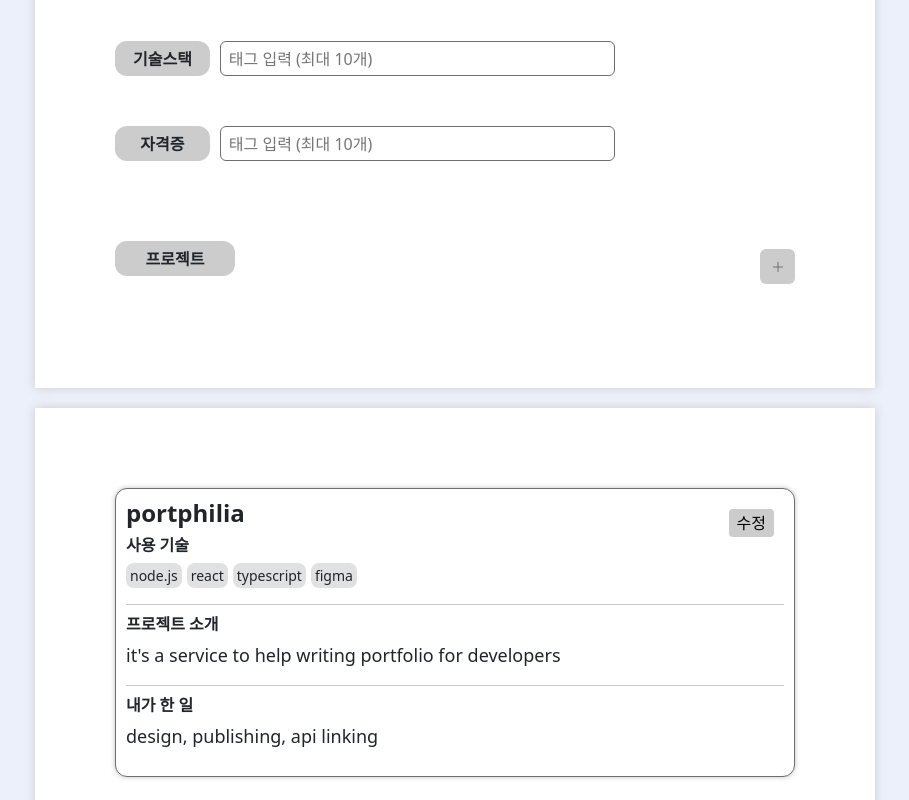
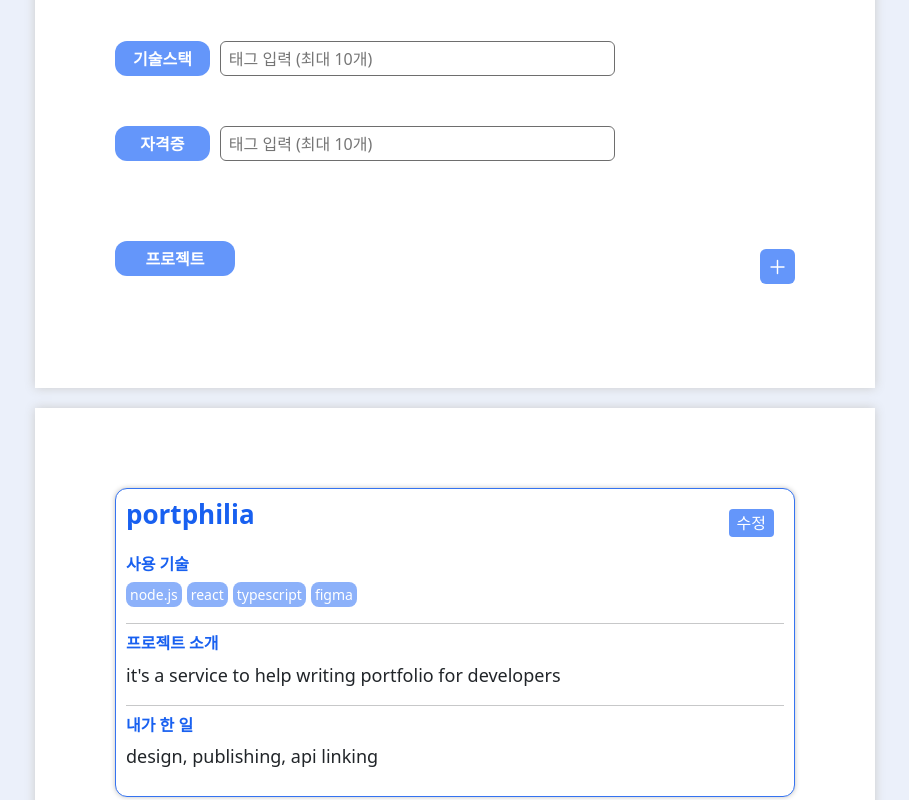
Before and after one commit to SJY08/PortPhilia, a React (Vite) app in the folder portphilia/: page /write in a window 1280 px wide. Shown: the part 840-1640 px from the top of the page, without its empty margins (185-1094 px from the left). Built offline with nearby package versions, Linux system fonts and the light colour scheme.

Commit message:
edit color

```diff
--- a/portphilia/src/components/project/add.tsx
+++ b/portphilia/src/components/project/add.tsx
@@ -31,7 +31,8 @@ const Container = styled.div`
 const Title = styled.p`
     font-size: 16px;
     font-weight: 600;
-    background: ${color.gray[200]};
+    background: ${color.blue[300]};
+    color: white;
     width: 120px;
     height: 35px;
     display: flex;
@@ -43,11 +44,11 @@ const Title = styled.p`
 const AddButton = styled.button`
     width: 35px;
     height: 35px;
-    background: ${color.gray[200]};
+    background: ${color.blue[300]};
     border-radius: 6px;
+    font-size: 24px;
     cursor: pointer;
-    color: ${color.gray[400]};
-    font-size: 16px;
+    color: white;
     display: flex;
     justify-content: center;
     align-items: center;
--- a/portphilia/src/components/project/project.tsx
+++ b/portphilia/src/components/project/project.tsx
@@ -40,15 +40,17 @@ const Container = styled.div`
     flex-direction: column;
     border-radius: 12px;
     background-color: white;
-    border: 1px solid ${color.gray[400]};
+    border: 1px solid ${color.blue[400]};
     padding: 10px;
     box-shadow: 0 0 5px #00000040;
     position: relative;
 `
 
 const Title = styled.h1`
-    font-size: 24px;
+    font-size: 26px;
     font-weight: bolder;
+    color: ${color.blue[500]};
+    margin-bottom: 25px;
 `
 
 const Explain = styled.p`
@@ -64,13 +66,15 @@ const SkillsWrapper = styled.div`
 const Skill = styled.p`
     font-size: 14px;
     padding: 2px 4px;
-    background-color: ${color.gray[100]};
+    background-color: ${color.blue[200]};
+    color: white;
     border-radius: 8px;
 `
 
 const TextTitle = styled.h2`
     font-size: 16px;
     font-weight: bold;
+    color: ${color.blue[500]};
 `
 
 const Hr = styled.hr`
@@ -86,5 +90,6 @@ const SetButton = styled.button`
     padding: 2px 8px;
     border: none;
     border-radius: 4px;
-    background-color: ${color.gray[200]};
+    background-color: ${color.blue[300]};
+    color: white;
 `
--- a/portphilia/src/components/tag/tagInput.tsx
+++ b/portphilia/src/components/tag/tagInput.tsx
@@ -108,7 +108,8 @@ const InputContainer = styled.div`
 const Title = styled.p`
     font-size: 16px;
     font-weight: 600;
-    background: ${color.gray[200]};
+    background: ${color.blue[300]};
+    color: white;
     width: 120px;
     height: 35px;
     display: flex;
```
